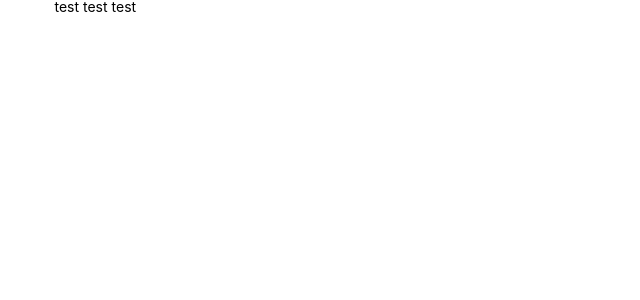
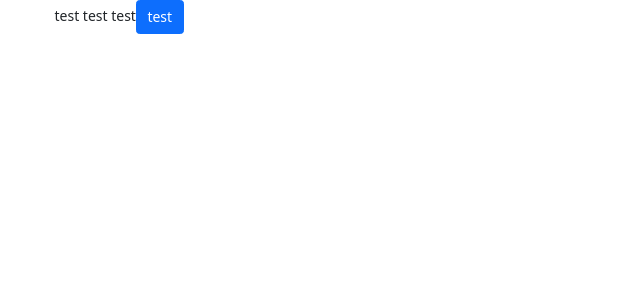
Before and after one commit to MariiaUdovytska/React-Online-store-Gidrotsikly, a React (Create React App) app in the folder react-online-store-gidrotsikly/: page / in a window 1280 px wide. Shown: the top 300 px of the page, without its empty margins (0-640 px from the left). Built offline with nearby package versions, Linux system fonts and the light colour scheme.

Commit message:
getting started react-bootstrap

```diff
--- a/react-online-store-gidrotsikly/package.json
+++ b/react-online-store-gidrotsikly/package.json
@@ -6,7 +6,9 @@
     "@testing-library/jest-dom": "^5.16.4",
     "@testing-library/react": "^13.3.0",
     "@testing-library/user-event": "^13.5.0",
+    "bootstrap": "^5.1.3",
     "react": "^18.1.0",
+    "react-bootstrap": "^2.4.0",
     "react-dom": "^18.1.0",
     "react-scripts": "5.0.1",
     "web-vitals": "^2.1.4"
--- a/react-online-store-gidrotsikly/src/App.js
+++ b/react-online-store-gidrotsikly/src/App.js
@@ -1,4 +1,5 @@
 import './css/page.css';
+import 'bootstrap/dist/css/bootstrap.min.css';
 import FullScreen from './FullScreen';
 
 function App() {
--- a/react-online-store-gidrotsikly/src/FullScreen.js
+++ b/react-online-store-gidrotsikly/src/FullScreen.js
@@ -1,5 +1,6 @@
 import React from 'react';
 import './css/fullScreen.css';
+import {Button} from 'react-bootstrap';
 
 
 
@@ -10,8 +11,11 @@
 	}
 	render(){
 		return(
-			<section className='fullScreen containerM'>
+			<section className='full-screen containerM'>
+				<div className='.full-screen__body'>
 				test test test
+					<Button variant='primary'>test</Button>
+				</div>
 			</section>
 		)
 	}
--- a/react-online-store-gidrotsikly/src/css/fullScreen.css
+++ b/react-online-store-gidrotsikly/src/css/fullScreen.css
@@ -0,0 +1,5 @@
+.full-screen{
+	display: flex;
+	flex-direction: column;
+}
+.full-screen__body{}
```
Also changed, not shown: 1 other file (tests, documents, lock files or other folders).
